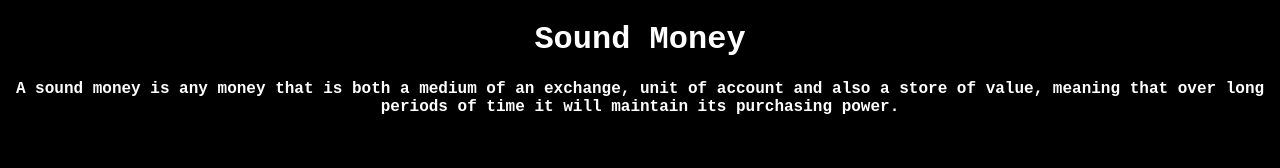
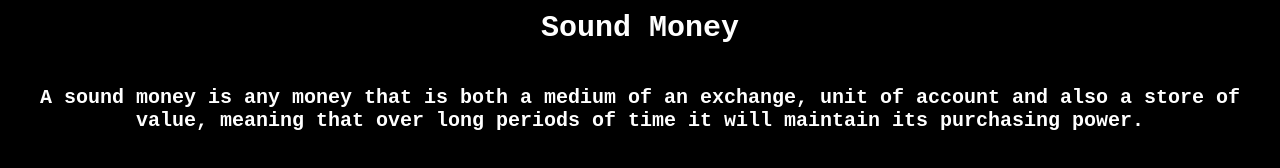
Before and after one commit to picrypto/soundmoney.io, a plain HTML site: page index.html in a window 1280 px wide. Drawn offline with nearby package versions, Linux system fonts and the light colour scheme; a script that the page names is missing.

Commit message:
Update main.css

```diff
--- a/css/main.css
+++ b/css/main.css
@@ -6,9 +6,21 @@
 
 h1 {
     text-align: center;
+    position: relative;
     color: white;
+    float:left;
+    top: 50%;
+    left: 50%;
+    transform: translate(-50%, -50%);
+    font-size: 30px;
 }
 h4 {
     text-align: center;
     color: white;
+    position: relative;
+    float:left;
+    top: 50%;
+    left: 50%;
+    transform: translate(-50%, -50%);
+    font-size: 20px;
 }
```
